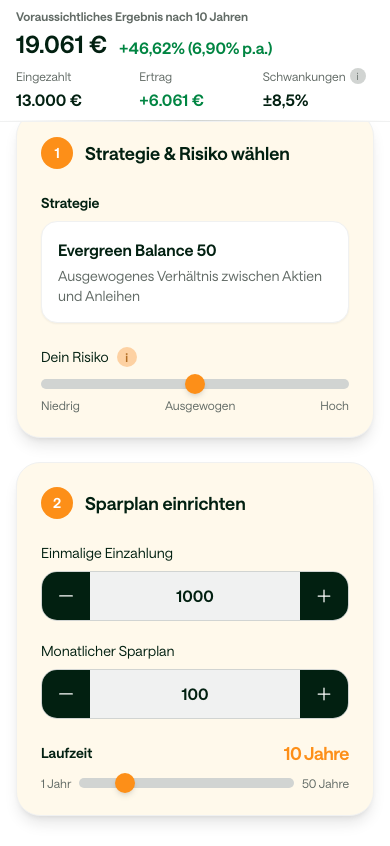
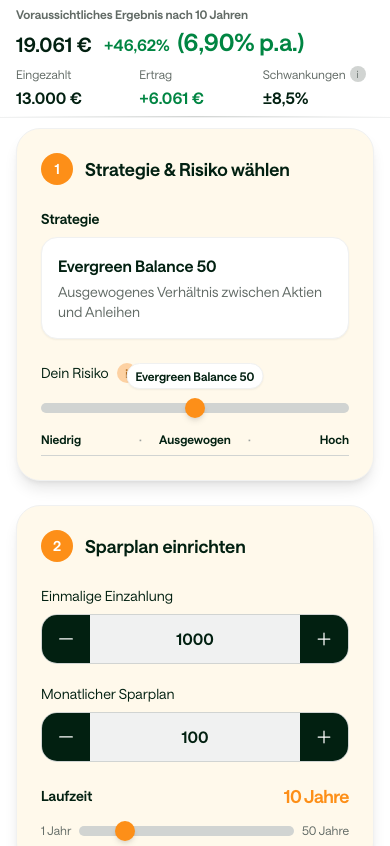
Before and after one commit to ivenkurz/kindersparplan, a Next.js app: page /SparplanRechner in a window 390 px wide. Shown: the top 846 px of the page. Built offline with nearby package versions, Linux system fonts and the light colour scheme.

Commit message:
Iteration: Slider-Legende klarer + Mobile-Sticky kompakter + Chart-Skeleton

```diff
--- a/app/SparplanRechner/page.tsx
+++ b/app/SparplanRechner/page.tsx
@@ -14,8 +14,8 @@
 const ValueChart = dynamic(() => import("@/components/ValueChart"), {
   ssr: false,
   loading: () => (
-    <div className="w-full h-[300px] flex items-center justify-center text-ds-neutral-70">
-      Chart wird geladen…
+    <div className="w-full h-[260px] sm:h-[320px] md:h-[380px]">
+      <div className="w-full h-full rounded-ds-16 bg-ds-neutral-10 animate-pulse" />
     </div>
   ),
 });
@@ -101,7 +101,7 @@
       {/* Sticky Ergebnis oben – mobile-first, full-width (nur Mobile) */}
       {!isInvalid && (
         <div className="md:hidden fixed top-0 left-0 right-0 z-20 bg-ds-neutral-0 border-b border-ds-neutral-10">
-          <div className="max-w-4xl mx-auto px-4 py-2">
+          <div className="max-w-4xl mx-auto px-4 py-1.5">
             <ResultCards
               gesamtEinzahlungen={gesamtEinzahlungen}
               ertrag={ertrag}
@@ -117,10 +117,10 @@
       )}
       <div
         className={`max-w-4xl mx-auto px-4 sm:px-6 lg:px-8 pb-6 sm:pb-10 ${
-          !isInvalid ? "pt-28 md:pt-8" : "pt-8"
+          !isInvalid ? "pt-24 md:pt-8" : "pt-8"
         }`}
       >
-        <div className="flex flex-col md:flex-row gap-6">
+        <div className="flex flex-col md:flex-row gap-6 pt-8">
           <div className="flex-1 min-w-0 space-y-6">
             {/* Karte 1: Dein Risiko */}
             <div className="bg-ds-yellow-10 rounded-ds-lg shadow-lg p-6 sm:p-8 border border-ds-neutral-10">
@@ -166,18 +166,31 @@
                     max={10}
                     step={1}
                     hideValue
+                    thumbLabel={selectedStrategy.name}
+                    thumbLabelClassName="absolute -top-8 px-2 py-1 rounded-ds-16 bg-ds-neutral-0 border border-ds-neutral-10 text-xs font-semibold text-ds-neutral-100 shadow-sm whitespace-nowrap pointer-events-none"
                   />
                   {/* Slider-Legende: Markierungen bei 0, 5, 10 mit Tooltips */}
-                  <div className="flex justify-between mt-2 text-xs">
-                    {([0, 5, 10] as const).map((pos) => (
-                      <span
-                        key={pos}
-                        data-tooltip-id={`legend-${pos}`}
-                        className="cursor-help font-medium text-ds-neutral-70"
-                      >
-                        {STUFE_NAMES[pos]}
+                  <div className="mt-3 text-xs">
+                    <div className="grid grid-cols-[1fr_auto_1fr_auto_1fr] items-center text-ds-neutral-100 font-semibold">
+                      <span data-tooltip-id="legend-0" className="cursor-help justify-self-start">
+                        Niedrig
                       </span>
-                    ))}
+                      <span className="text-ds-neutral-40 px-2">·</span>
+                      <span data-tooltip-id="legend-5" className="cursor-help justify-self-center">
+                        Ausgewogen
+                      </span>
+                      <span className="text-ds-neutral-40 px-2">·</span>
+                      <span data-tooltip-id="legend-10" className="cursor-help justify-self-end">
+                        Hoch
+                      </span>
+                    </div>
+                    <div className="mt-2 grid grid-cols-[1fr_auto_1fr_auto_1fr] items-center">
+                      <span className="h-px bg-ds-neutral-20 w-full" />
+                      <span />
+                      <span className="h-px bg-ds-neutral-20 w-full" />
+                      <span />
+                      <span className="h-px bg-ds-neutral-20 w-full" />
+                    </div>
                   </div>
                   {([0, 5, 10] as const).map((pos) => (
                     <Tooltip
--- a/app/globals.css
+++ b/app/globals.css
@@ -37,3 +37,17 @@
 body {
   @apply bg-ds-neutral-0 text-ds-neutral-100 antialiased font-saans;
 }
+
+/* CDS Tooltip (react-tooltip) */
+.react-tooltip {
+  background-color: #fff !important;
+  color: #022011 !important;
+  border: 1px solid #d1d4d2 !important;
+  border-radius: 16px !important;
+  box-shadow: 0 10px 30px rgba(2, 32, 17, 0.12) !important;
+  padding: 10px 12px !important;
+  font-family: Saans, Helvetica, sans-serif !important;
+  font-size: 12px !important;
+  line-height: 1.2 !important;
+  max-width: 280px !important;
+}
--- a/components/ResultCards.tsx
+++ b/components/ResultCards.tsx
@@ -52,9 +52,9 @@
   const renditeColor = isPositive ? "text-ds-seagreen" : "text-ds-orange-90";
   const ertragColor = ertrag >= 0 ? "text-ds-seagreen" : "text-ds-orange-90";
   const renditePrefix = isPositive ? "+" : "";
-  const renditeLine = `${renditePrefix}${formatPercent(prozentSteigerung)}% (${formatPercent(
-    twrPa
-  )}% p.a.)`;
+  const gesamtRenditeText = `${renditePrefix}${formatPercent(prozentSteigerung)}%`;
+  const paText = `${formatPercent(twrPa)}% p.a.`;
+  const paColor = twrPa > 0 ? "text-ds-seagreen" : "text-ds-neutral-100";
 
   const spacingClass = sticky ? "space-y-3" : "space-y-4";
 
@@ -68,14 +68,19 @@
           <div className="min-w-0 flex items-end gap-3 flex-wrap">
             <p
               className={`font-semibold text-ds-neutral-100 leading-none ${
-                sticky ? "text-2xl sm:text-3xl md:text-4xl" : "text-3xl md:text-4xl"
+                sticky ? "text-xl sm:text-2xl md:text-4xl" : "text-3xl md:text-4xl"
               }`}
             >
               {formatCurrency(endwert)}
             </p>
-            <p className={`text-base md:text-lg font-semibold ${renditeColor} leading-none`}>
-              {renditeLine}
-            </p>
+            <div className={`flex items-baseline gap-2 ${renditeColor}`}>
+              <span className="text-base md:text-lg font-semibold leading-none">
+                {gesamtRenditeText}
+              </span>
+              <span className={`font-semibold leading-none ${paColor} text-2xl md:text-3xl`}>
+                ({paText})
+              </span>
+            </div>
           </div>
         </div>
       </div>
--- a/components/SliderInput.tsx
+++ b/components/SliderInput.tsx
@@ -14,6 +14,8 @@
   showValueRight?: boolean;
   hideValue?: boolean;
   valueClassName?: string;
+  thumbLabel?: string;
+  thumbLabelClassName?: string;
   id?: string;
 }
 
@@ -31,9 +33,14 @@
   showValueRight = false,
   hideValue = false,
   valueClassName,
+  thumbLabel,
+  thumbLabelClassName,
   id,
 }: SliderInputProps) {
   const displayValue = formatValue ? formatValue(value) : `${value}${unit}`;
+  const thumbPercent =
+    max === min ? 0 : ((value - min) / (max - min)) * 100;
+  const thumbLeft = Math.min(98, Math.max(2, thumbPercent));
 
   return (
     <div className="space-y-2">
@@ -61,6 +68,18 @@
             {leftLabel}
           </span>
         )}
+        <div className="relative flex-1">
+          {!!thumbLabel && (
+            <div
+              className={
+                thumbLabelClassName ??
+                "absolute -top-7 px-2 py-0.5 rounded-ds-16 bg-ds-neutral-0 border border-ds-neutral-10 text-xs font-semibold text-ds-neutral-100 shadow-sm whitespace-nowrap pointer-events-none"
+              }
+              style={{ left: `${thumbLeft}%`, transform: "translateX(-50%)" }}
+            >
+              {thumbLabel}
+            </div>
+          )}
           <input
             id={id}
             type="range"
@@ -69,7 +88,7 @@
             step={step}
             value={value}
             onChange={(e) => onChange(Number(e.target.value))}
-          className="flex-1 h-2.5 bg-ds-neutral-20 rounded-full appearance-none cursor-pointer accent-ds-orange-60
+            className="w-full h-2.5 bg-ds-neutral-20 rounded-full appearance-none cursor-pointer accent-ds-orange-60
               [&::-webkit-slider-thumb]:appearance-none [&::-webkit-slider-thumb]:w-5 [&::-webkit-slider-thumb]:h-5
               [&::-webkit-slider-thumb]:rounded-full [&::-webkit-slider-thumb]:bg-ds-orange-60
               [&::-webkit-slider-thumb]:shadow-md [&::-webkit-slider-thumb]:cursor-pointer [&::-webkit-slider-thumb]:border-0
@@ -81,6 +100,7 @@
               [&::-moz-range-thumb]:transition-transform [&::-moz-range-thumb]:duration-200
               [&:hover::-moz-range-thumb]:scale-110 [&:hover::-moz-range-thumb]:shadow-ds-orange-glow"
           />
+        </div>
         {rightLabel && (
           <span className="text-xs text-ds-neutral-70 whitespace-nowrap shrink-0">
             {rightLabel}
```
Lines whose indentation alone changed are shown as unchanged.
